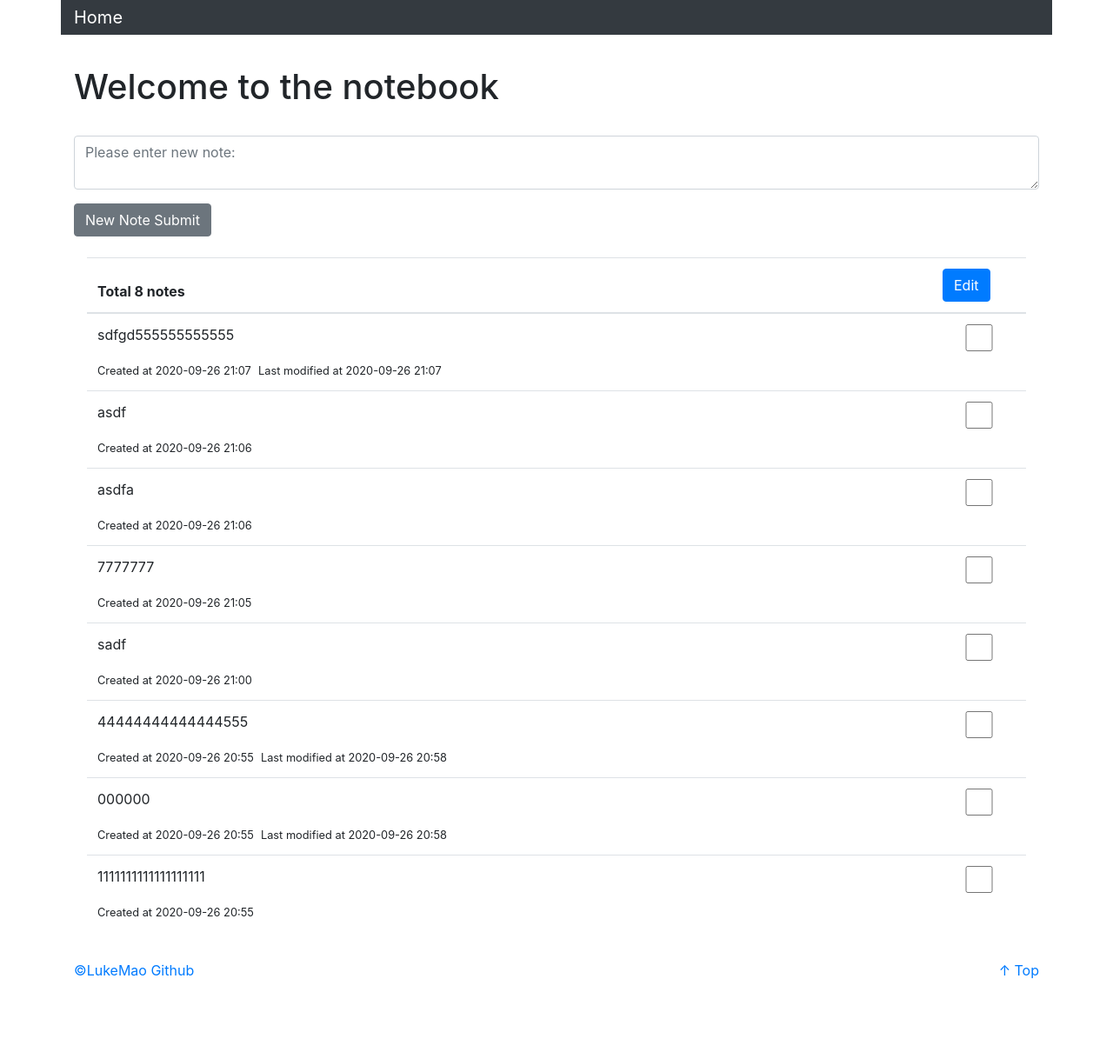
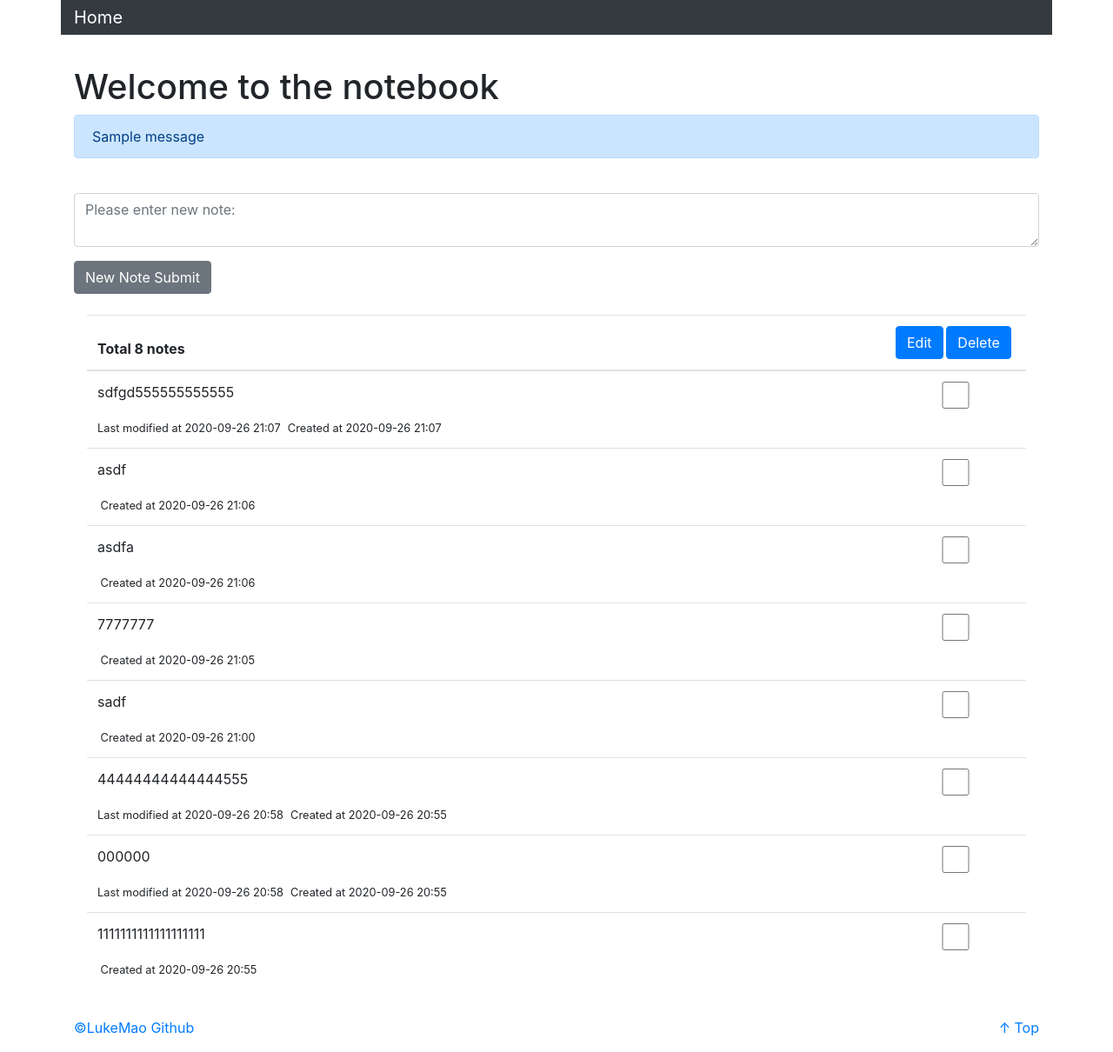
Before and after one commit to luke-mao/Flask-Notebook, a Flask app: page / in a window 1280 px wide. Shown: the whole page at 87% size. Before the commit the page ends 1126 px from the top, so only its background shows below. Run offline with Flask 2, Linux system fonts and the light colour scheme; data comes from the database, SQL or seed files in the repository; both versions use the stored data as it was after the commit; one stand-in notice (Sample message) is shown; some libraries are stand-ins or nearby versions.

Commit message:
finish the edit and delete operations. now support multiple notes edit and delete

```diff
--- a/flask_notebook/models.py
+++ b/flask_notebook/models.py
@@ -10,6 +10,6 @@ class DBNotes(db.Model):
     # since we can modify the note
     # so create two columns: creation time and last modified time
     # during creation, both time are the same
-    current_time = datetime.now()
-    time_create = db.Column(db.DateTime, default=current_time)
-    time_last_modify = db.Column(db.DateTime, default=current_time, index=True)
+
+    time_create = db.Column(db.DateTime)
+    time_last_modify = db.Column(db.DateTime, index=True)
--- a/flask_notebook/templates/index.html
+++ b/flask_notebook/templates/index.html
@@ -5,6 +5,13 @@
 
 {% block header %}
     <h1>Welcome to the notebook</h1>
+
+    {# display the flash message #}
+    {% if get_flashed_messages() %}
+        {% for message in get_flashed_messages() %}
+            <div class="alert alert-primary" role="alert">{{message}}</div>
+        {% endfor %}
+    {% endif %}
 {% endblock header %}
 
 {% block content %}
@@ -26,28 +33,29 @@
                         <th>Total {{all_notes | length }} notes</th>
                         <th>
                             <input type="submit" class="btn btn-primary" name="Edit" value="Edit">
+                            <input type="submit" class="btn btn-primary" name="Delete" value="Delete">
                         </th>
                     </tr>
                 </thead>
 
-
                 <tbody>
                     {% for note in all_notes %}
                         <tr>
-                            <td style="width: 90%">
+                            <td style="width: 85%">
                                 <p>{{ note.body }}</p>
                                 <span>
-                                    <small>Created at {{ note.time_create.strftime('%Y-%m-%d %H:%M') }}</small>
-
+                                    {# show last modified time, and creation time #}
                                     {# if the time_create and time_last_modify are the same #}
                                     {# then just show the time create #}
                                     {% if note.time_create != note.time_last_modify %}
-                                        <small>&nbsp;Last modified at {{note.time_last_modify.strftime('%Y-%m-%d %H:%M')}}</small>
+                                        <small>Last modified at {{note.time_last_modify.strftime('%Y-%m-%d %H:%M')}}</small>
                                     {% endif %}
+
+                                    <small>&nbsp;Created at {{ note.time_create.strftime('%Y-%m-%d %H:%M') }}</small>
                                 </span>
                             </td>
 
-                            <td style="width: 10%">
+                            <td style="width: 15%">
                                 {# remove the blue border of the checkbox #}
                                 <input style="box-shadow:none" type="checkbox" class="form-control form-control-sm" name="select" value="{{note.id}}">
                             </td>
--- a/flask_notebook/views.py
+++ b/flask_notebook/views.py
@@ -4,6 +4,10 @@ from datetime import datetime
 from flask_notebook import app, db
 from flask_notebook.models import DBNotes
 from flask_notebook.forms import NewNoteForm, EditNoteForm
+
+
+# global variable for the edit note function
+note_id_list = []
 
 
 @app.route('/', methods=['GET', 'POST'])
@@ -15,51 +19,48 @@ def index():
     form = NewNoteForm()
 
     if form.validate_on_submit():
+        # get current time
+        current = datetime.now()
+
         # obtain the body data
         body = form.body.data
 
         # build the record
-        new_note_to_db = DBNotes(body=body)
+        new_note_to_db = DBNotes(body=body, time_create=current, time_last_modify=current)
         db.session.add(new_note_to_db)
         db.session.commit()
 
         # render the page again
         # include the date and time
-        current = datetime.now()
-        flash(
-            'Your new note have been successfully recorded at {} {}:{}'.format(
-                current.date(), current.hour, current.minute
-            )
-        )
+
+        flash('Successfully create a new note at {}'.format(current.strftime('%Y-%m-%d %H:%M')))
         return redirect(url_for('index'))
 
     # if the form is not submitted, simply display the form and all notes
     return render_template('index.html', form=form, all_notes=all_notes)
 
 
-@app.route('/edit_notes', methods=['GET', 'POST'])
+# only allow post method
+@app.route('/edit_notes', methods=['POST'])
 def edit_notes():
-    # the selected note.id is in the request.form.getlist('select')
-    # print(request.form.getlist('select'))
+    # determine which button is pressed
+    # page can be from the 'edit' and 'delete' button from the index page
+    # or from the 'submit changes' from the edit_notes page
 
-    # print(request.method)
-    #
-    # if request.form.getlist('select'):
-    #     # chosen something to edit
-    #     print(request.form.getlist('select'))
-    # else:
-    #     print('no')
-    #
-    # return 'hello'
-
-    if request.form.getlist('select'):
+    if request.form.get('Edit'):
+        # the user selects several notes from the index page to update
+        # the user has submitted some updates, but maybe not all
+        # print(request.form.getlist('select')):
         # query the database and get these notes into a list
+        global note_id_list
+        note_id_list = [int(str_id) for str_id in request.form.getlist('select')]
         edit_note_list = []
         form_list = []
 
-        for note_id in request.form.getlist('select'):
-            this_note = DBNotes.query.get(int(note_id))
+        for note_id in note_id_list:
+            this_note = DBNotes.query.get(note_id)
             this_form = EditNoteForm()
+            this_form.body.label = note_id
             this_form.body.data = this_note.body
 
             edit_note_list.append(this_note)
@@ -67,5 +68,50 @@ def edit_notes():
 
         return render_template('edit_notes.html', edit_note_list=edit_note_list, form_list=form_list)
 
+    elif request.form.get('Delete'):
+        note_id_list_to_delete = [int(str_id) for str_id in request.form.getlist('select')]
+        for note_id in note_id_list_to_delete:
+            this_note =DBNotes.query.get(note_id)
+            db.session.delete(this_note)
+            db.session.commit()
+
+        flash('Successfully delete {} notes'.format(len(note_id_list_to_delete)))
+        return redirect(url_for('index'))
+
+    elif request.form.get('Submit Changes'):
+        # the user changes the form 'body' section
+        # after press submit button, the final data is in request.form
+        # in a form of immutable multi dict
+        # use getlist to make to a list
+        # the list should have same length as the note_id_list
+        new_body_list = request.form.getlist('body')
+
+        if len(new_body_list) != len(note_id_list):
+            return 'Error'
+
+        # get the modified time
+        current = datetime.now()
+
+        # count how many are changed
+        count = 0
+
+        for idx in range(len(note_id_list)):
+            # extract the original note
+            original_note = DBNotes.query.get(note_id_list[idx])
+            # if the body data is updated
+            if new_body_list[idx] != original_note.body:
+                original_note.body = new_body_list[idx]
+                original_note.time_last_modify = current
+                db.session.commit()
+                count += 1
+
+        # delete all content in the note_id_list
+        note_id_list = []
+
+        if count != 0:
+            flash('Successfully update {} notes at {}'.format(count, current.strftime('%Y-%m-%d %H:%M')))
+
+        return redirect(url_for('index'))
+
     else:
         return 'hello'
```
Also changed, not shown: data.db.
